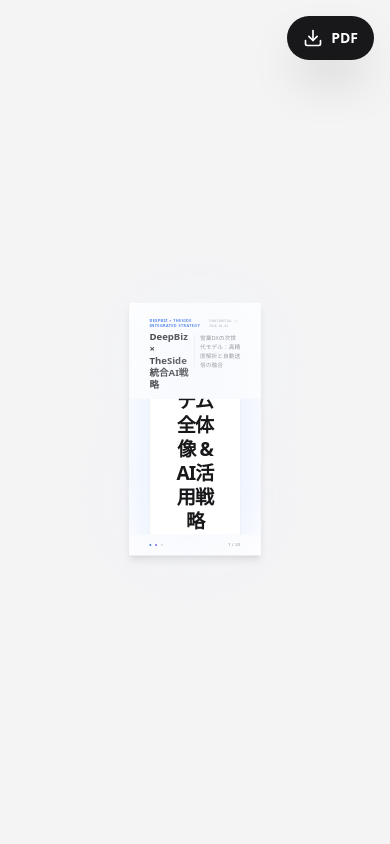
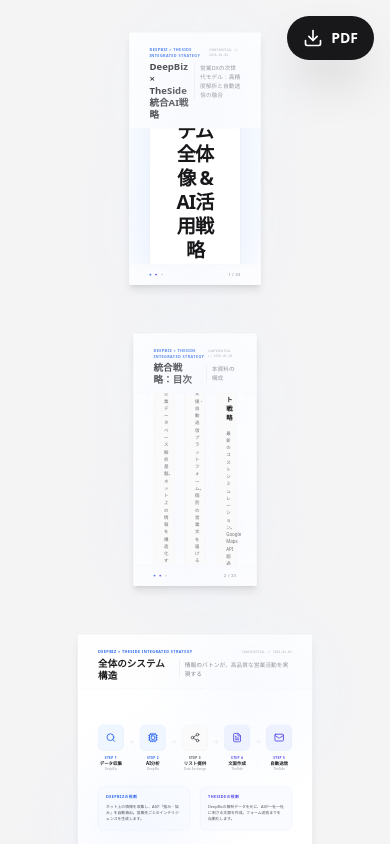
Before and after one commit to shintarospec/shintaro-slide, a React (Vite) app: page / in a window 390 px wide. Shown: the top 844 px of the page. Built offline with nearby package versions, Linux system fonts and the light colour scheme.

Commit message:
fix: Correct transform scaling calculation for mobile

```diff
--- a/components/Slide.tsx
+++ b/components/Slide.tsx
@@ -18,16 +18,15 @@ const Slide: React.FC<SlideProps> = ({
       if (!containerRef.current) return;
 
       const slideWidth = 1123;
-      const slideHeight = 794;
       const viewportWidth = window.innerWidth;
-      const viewportHeight = window.innerHeight;
-      const margin = 16;
+      const margin = 32;
 
-      const scaleX = (viewportWidth - margin * 2) / slideWidth;
-      const scaleY = (viewportHeight - margin * 2) / slideHeight;
-
-      const newScale = Math.min(scaleX, scaleY, 1);
-      setScale(newScale);
+      if (viewportWidth < slideWidth + margin) {
+        const newScale = (viewportWidth - margin) / slideWidth;
+        setScale(newScale);
+      } else {
+        setScale(1);
+      }
     };
 
     updateScale();
@@ -36,7 +35,7 @@ const Slide: React.FC<SlideProps> = ({
   }, []);
 
   return (
-    <div className="flex justify-center items-center w-full py-4" style={{ minHeight: `${794 * scale + 32}px` }}>
+    <div className="flex justify-center items-center w-full py-4">
       <div
         ref={containerRef}
         id={`slide-${id}`}
@@ -45,7 +44,8 @@ const Slide: React.FC<SlideProps> = ({
           width: '1123px',
           height: '794px',
           transform: `scale(${scale})`,
-          transformOrigin: 'center center'
+          transformOrigin: 'top center',
+          marginBottom: scale < 1 ? `${-(794 * (1 - scale))}px` : '0'
         }}
       >
       {/* Background decoration */}
```
